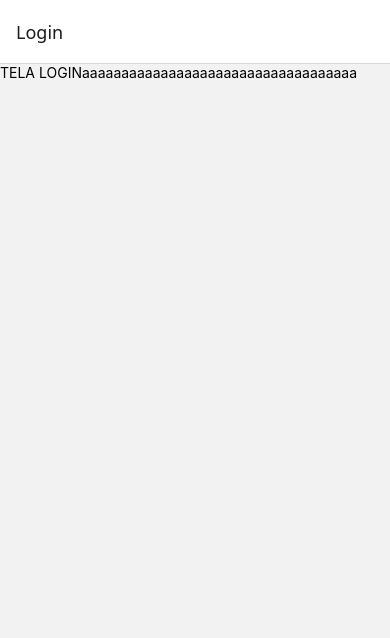
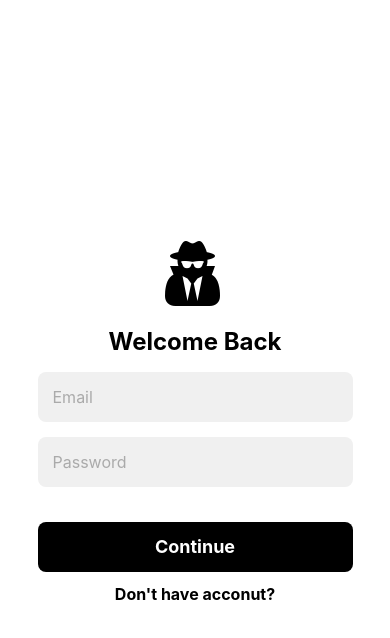
Before and after one commit to DevPedro77/devPost, a React Native app: screen /Login in a window 390 px wide. Shown: the top 638 px of the page. Built offline with nearby package versions, Linux system fonts and the light colour scheme.

Commit message:
finalizando parte visual do login

```diff
--- a/App.js
+++ b/App.js
@@ -1,11 +1,12 @@
 import React from 'react';
-import {View, Text, StyleSheet} from 'react-native';
+import {View, Text, StatusBar} from 'react-native';
 import {NavigationContainer} from '@react-navigation/native';
 import Routes from './src/routes';
 
 export default function App(){
   return(
     <NavigationContainer>
+      <StatusBar barStyle={'light-content'} backgroundColor={'#000'} translucent={false}/>
       <Routes/>
     </NavigationContainer>
   );
--- a/package.json
+++ b/package.json
@@ -14,6 +14,8 @@
     "@react-native-firebase/auth": "^21.6.1",
     "@react-native-firebase/firestore": "^21.6.1",
     "@react-native-firebase/storage": "^21.6.1",
+    "@react-native-vector-icons/evil-icons": "^1.10.1",
+    "@react-native-vector-icons/fontawesome6": "^6.7.1",
     "@react-navigation/bottom-tabs": "^7.2.0",
     "@react-navigation/native": "^7.0.14",
     "@react-navigation/native-stack": "^7.2.0",
@@ -22,8 +24,8 @@
     "react-native": "0.76.5",
     "react-native-safe-area-context": "^5.0.0",
     "react-native-screens": "^4.3.0",
-    "styled-component": "^2.8.0",
-    "styled-components": "^5.3.3"
+    "react-native-vector-icons": "^10.2.0",
+    "styled-components": "^5.3.10"
   },
   "devDependencies": {
     "@babel/core": "^7.25.2",
--- a/src/pages/Login/index.js
+++ b/src/pages/Login/index.js
@@ -1,12 +1,109 @@
-import React from 'react';
-import {View ,Text} from 'react-native';
+import React, {useState} from 'react';
+import { TextInput, TouchableOpacity, Text, Alert } from 'react-native';
+import { Container, Title, Input, Button, ButtonText, Footer, FooterLink } from './styles';
+import FontAwesome from 'react-native-vector-icons/FontAwesome';
 
-function Login(){
-  return(
-    <View>
-      <Text>TELA LOGINaaaaaaaaaaaaaaaaaaaaaaaaaaaaaaaaaaa</Text>
-    </View>
+function Login() {
+  const [login, setLogin] = useState(true);
+  const [email, setEmail] = useState('');
+  const [name, setName] = useState('');
+  const [password, setPassword] = useState('');
+
+  //alternar entre login e criação de conta
+  function toggleLogin(){
+    setLogin(!login);
+    setEmail('');
+    setName('');
+    setPassword('');
+  }
+//Logar seu usuario
+  function handleSignIn(){
+    if(email === '' || password == ''){
+      console.log('Preencha todos os campos!');
+      return;
+    }
+    // fazer login
+  }
+//Cadastro de conta
+  function handleSignUp(){
+    if(email === '' || name === '' || password === ''){
+      console.log('Preencha todos os campos!');
+      return;
+    }
+
+    // criar a conta
+  }
+
+
+  if(login){
+    return (
+      <Container>
+        <FontAwesome name="user-secret" size={70} color="#000" />
+        <Title>Welcome Back</Title>
+
+        <Input
+          placeholder="Email"
+          value={email}
+          onChangeText={ (text) => setEmail(text)}
+          placeholderTextColor="#aaa"
+          keyboardType="email-address"
+        />
+        <Input
+          value={password}
+          onChangeText={ (text) => setPassword(text)}
+          placeholder="Password"
+          placeholderTextColor="#aaa"
+          secureTextEntry
+        />
+
+        <Button onPress={handleSignIn}>
+          <ButtonText>Continue</ButtonText>
+        </Button>
+
+        <Footer onPress={toggleLogin}>
+          <FooterLink>Don't have acconut?</FooterLink>
+        </Footer>
+      </Container>
+    );
+  }
+
+  return (
+    <Container>
+      <FontAwesome name="user-secret" size={70} color="#000" />
+      <Title>Create an Account</Title>
+
+      <Input
+        placeholder="Name"
+        placeholderTextColor="#aaa"
+        keyboardType="name"
+        value={name}
+        onChangeText={ (text) => setName(text)}
+      />
+      <Input
+        value={email}
+        onChangeText={ (text) => setEmail(text)}
+        placeholder="Email"
+        placeholderTextColor="#aaa"
+        keyboardType="email-address"
+      />
+      <Input
+        value={password}
+        onChangeText={ (text) => setPassword(text)}
+        placeholder="Password"
+        placeholderTextColor="#aaa"
+        secureTextEntry
+      />
+
+      <Button onPress={handleSignUp}>
+        <ButtonText>Continue</ButtonText>
+      </Button>
+
+      <Footer  onPress={toggleLogin}>
+        <FooterLink>Sign in</FooterLink>
+      </Footer>
+    </Container>
   );
+
 }
 
 export default Login;
--- /dev/null
+++ b/src/pages/Login/styles.js
@@ -0,0 +1,52 @@
+import styled from 'styled-components/native';
+
+export const Container = styled.View`
+  flex: 1;
+  justify-content: center;
+  align-items: center;
+  background-color: #fff;
+  padding: 20px;
+`;
+
+export const Title = styled.Text`
+  font-size: 24px;
+  font-weight: bold;
+  color: #000;
+  margin: 16px;
+`;
+
+export const Input = styled.TextInput`
+  width: 90%;
+  height: 50px;
+  background-color: #f0f0f0;
+  border-radius: 8px;
+  margin-bottom: 15px;
+  padding: 0 15px;
+  font-size: 16px;
+  color: #000;
+`;
+
+export const Button = styled.TouchableOpacity`
+  width: 90%;
+  height: 50px;
+  background-color: #000;
+  border-radius: 8px;
+  justify-content: center;
+  align-items: center;
+  margin-top: 20px;
+`;
+
+export const ButtonText = styled.Text`
+  font-size: 18px;
+  color: #fff;
+  font-weight: bold;
+`;
+export const Footer = styled.TouchableOpacity`
+  margin-top: 12px;
+`;
+
+export const FooterLink = styled.Text`
+  font-size: 16px;
+  color: #000;
+  font-weight: bold;
+`;
--- a/src/routes/auth.routes.js
+++ b/src/routes/auth.routes.js
@@ -9,6 +9,9 @@ function AuthRoutes(){
       <Stack.Screen
         name="Login"
         component={Login}
+        options={{
+          headerShown: false,
+        }}
       />
     </Stack.Navigator>
   );
--- a/src/routes/index.js
+++ b/src/routes/index.js
@@ -9,12 +9,15 @@ function Routes(){
   const loading = false;
 
   if(loading){
-    <View style={{flex: 1, justifyContent: 'center', alignItems: 'center', backgroundColor: '#ccc'}}>
+    return(
+      <View style={{flex: 1, justifyContent: 'center', alignItems: 'center', backgroundColor: '#000'}}>
       <ActivityIndicator
         size={50}
-        color={'#e52246'}
+        color={'#fff'}
       />
-    </View>;
+    </View>
+    );
+
   }
   return(
     signed ? <AppRoutes/> : <AuthRoutes/>
```
Also changed, not shown: 2 other files (tests, documents, lock files or other folders).
